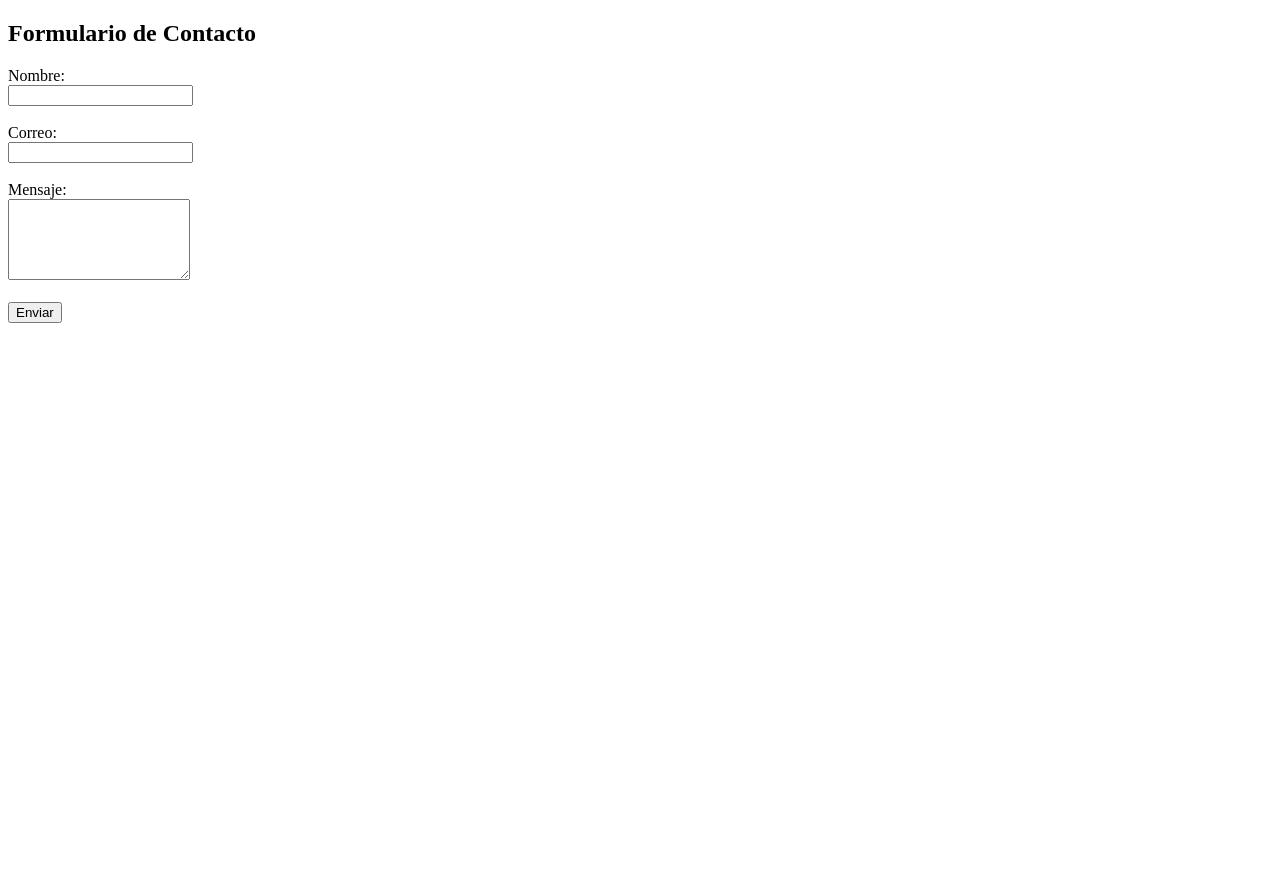
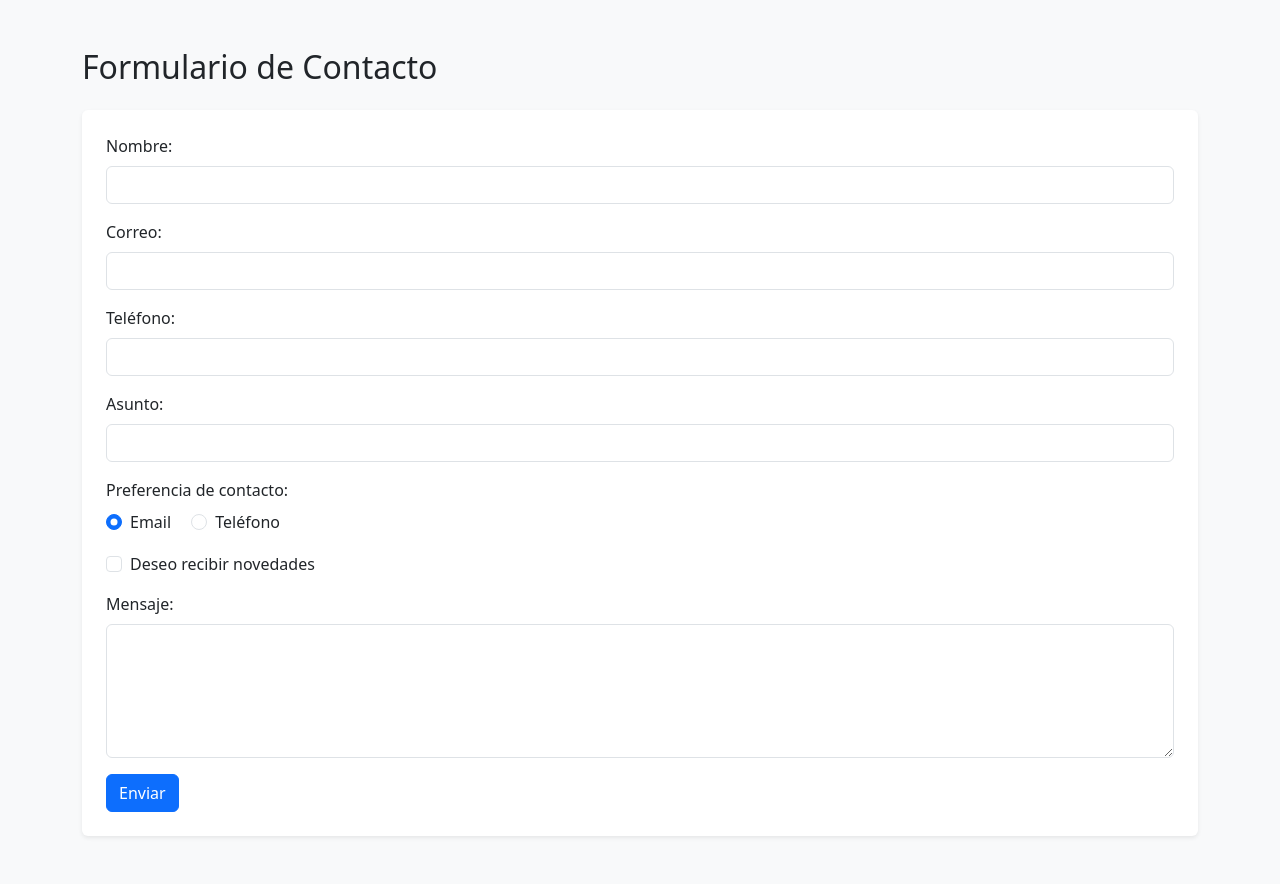
Before and after one commit to icaito-ricodi/Form-icaito, a Flask app: page / in a window 1280 px wide. Before the commit the page ends 323 px from the top, so only its background shows below. Run offline with Flask 3, Linux system fonts and the light colour scheme.

Commit message:
Update formulario.html

```diff
--- a/templates/formulario.html
+++ b/templates/formulario.html
@@ -3,20 +3,57 @@
 <head>
   <meta charset="UTF-8">
   <title>Formulario icaito</title>
+  <link href="https://cdn.jsdelivr.net/npm/bootstrap@5.3.3/dist/css/bootstrap.min.css" rel="stylesheet">
 </head>
-<body>
-  <h2>Formulario de Contacto</h2>
-  <form action="/enviar" method="POST">
-    <label for="nombre">Nombre:</label><br>
-    <input type="text" name="nombre" required><br><br>
+<body class="bg-light">
+  <div class="container py-5">
+    <h2 class="mb-4">Formulario de Contacto</h2>
+    <form action="/enviar" method="POST" class="bg-white p-4 rounded shadow-sm">
 
-    <label for="correo">Correo:</label><br>
-    <input type="email" name="correo" required><br><br>
+      <div class="mb-3">
+        <label for="nombre" class="form-label">Nombre:</label>
+        <input type="text" name="nombre" id="nombre" class="form-control" required>
+      </div>
 
-    <label for="mensaje">Mensaje:</label><br>
-    <textarea name="mensaje" rows="5" required></textarea><br><br>
+      <div class="mb-3">
+        <label for="correo" class="form-label">Correo:</label>
+        <input type="email" name="correo" id="correo" class="form-control" required>
+      </div>
 
-    <button type="submit">Enviar</button>
-  </form>
+      <div class="mb-3">
+        <label for="telefono" class="form-label">Teléfono:</label>
+        <input type="tel" name="telefono" id="telefono" class="form-control">
+      </div>
+
+      <div class="mb-3">
+        <label for="asunto" class="form-label">Asunto:</label>
+        <input type="text" name="asunto" id="asunto" class="form-control">
+      </div>
+
+      <div class="mb-3">
+        <label class="form-label">Preferencia de contacto:</label><br>
+        <div class="form-check form-check-inline">
+          <input class="form-check-input" type="radio" name="preferencia" id="pref_email" value="Email" checked>
+          <label class="form-check-label" for="pref_email">Email</label>
+        </div>
+        <div class="form-check form-check-inline">
+          <input class="form-check-input" type="radio" name="preferencia" id="pref_tel" value="Teléfono">
+          <label class="form-check-label" for="pref_tel">Teléfono</label>
+        </div>
+      </div>
+
+      <div class="mb-3 form-check">
+        <input type="checkbox" class="form-check-input" id="novedades" name="novedades">
+        <label class="form-check-label" for="novedades">Deseo recibir novedades</label>
+      </div>
+
+      <div class="mb-3">
+        <label for="mensaje" class="form-label">Mensaje:</label>
+        <textarea name="mensaje" id="mensaje" rows="5" class="form-control" required></textarea>
+      </div>
+
+      <button type="submit" class="btn btn-primary">Enviar</button>
+    </form>
+  </div>
 </body>
 </html>
```
